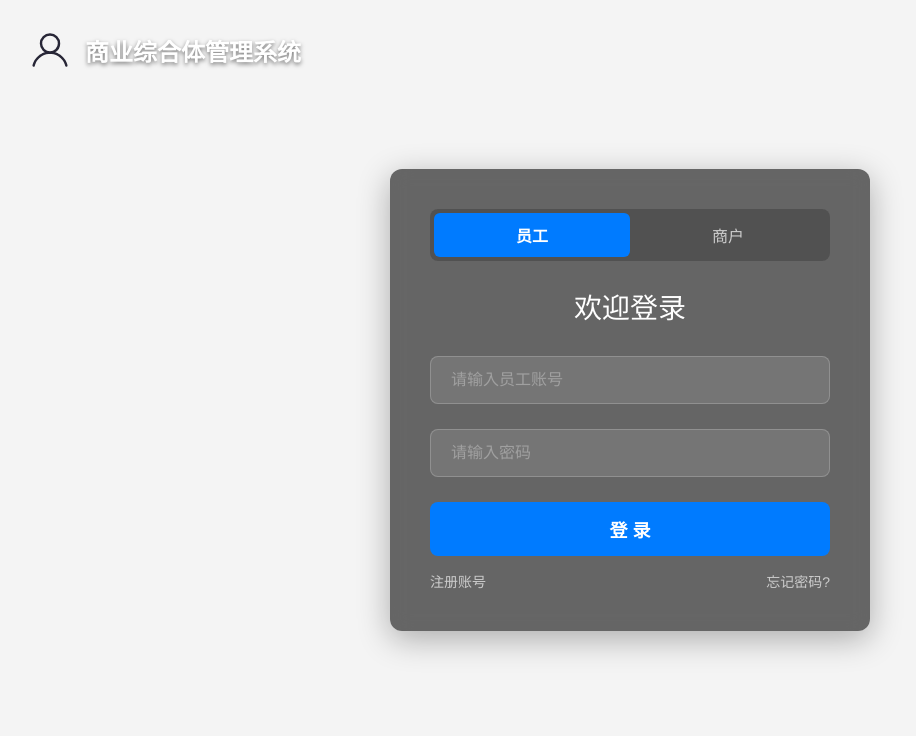
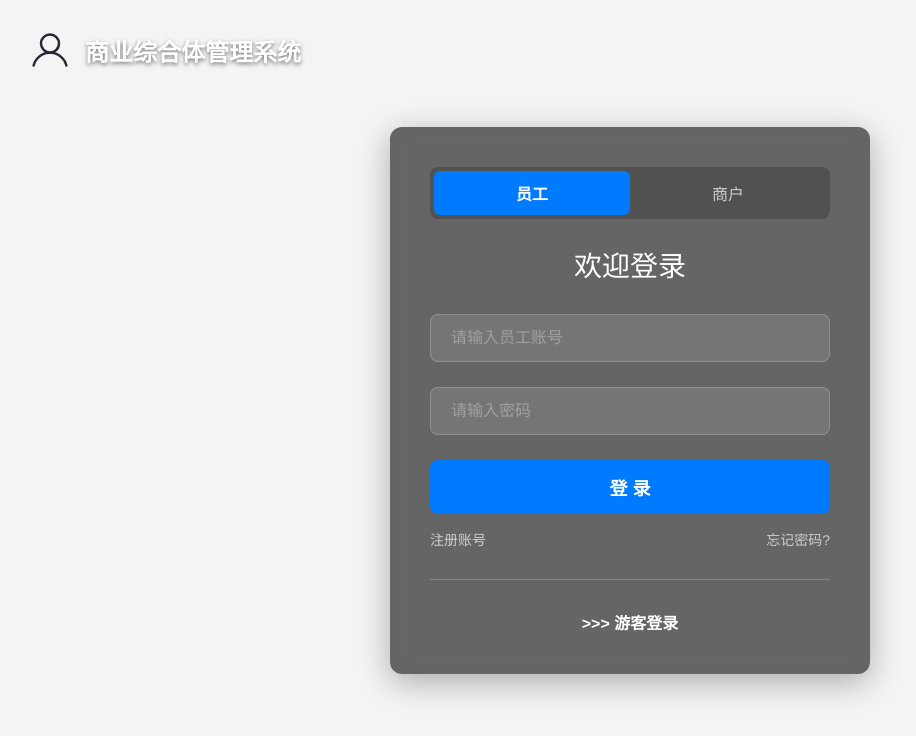
Before and after one commit to Yelo-Pandora/23OracleHw, a Vue app in the folder oracle-frontend/oracle-frontend/: page /login in a window 1280 px wide. Shown: the top 736 px of the page, without its empty margins (10-926 px from the left). Built offline with nearby package versions, Linux system fonts and the light colour scheme.

Commit message:
重新添加游客登录逻辑

```diff
--- a/oracle-frontend/oracle-frontend/src/pages/login/LoginBox.vue
+++ b/oracle-frontend/oracle-frontend/src/pages/login/LoginBox.vue
@@ -42,11 +42,11 @@
       <a href="#" @click.prevent="$emit('switchToForgotPassword')">忘记密码?</a>
     </div>
 
-    <!--<hr class="divider">-->
+    <hr class="divider">
 
-    <!--<div class="guest-login">
+    <div class="guest-login">
       <a href="#" @click.prevent="handleGuestLogin">>>> 游客登录</a>
-    </div>-->
+    </div>
   </div>
 </template>
 
@@ -111,10 +111,10 @@
     }
   }
 
-  //function handleGuestLogin() {
-  //  userStore.login('guest-token', 'guest', { name: '游客' });
-  //  router.push('/');
-  //}
+  function handleGuestLogin() {
+    userStore.login('guest-token', '游客', { account: 'Guest', username: 'Guest', authority: 5 });
+    router.push('/');
+  }
 </script>
 
 <style scoped>
```
